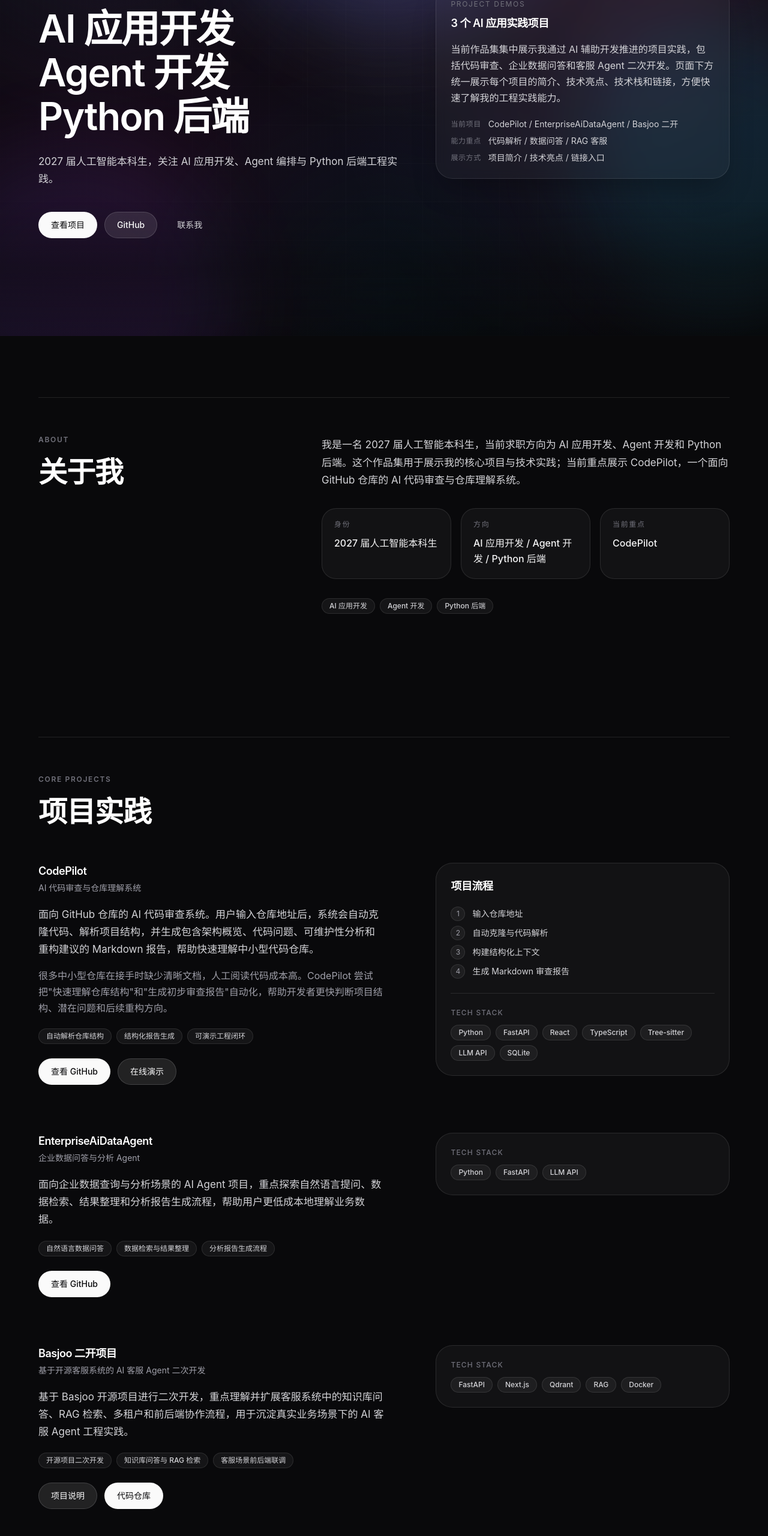
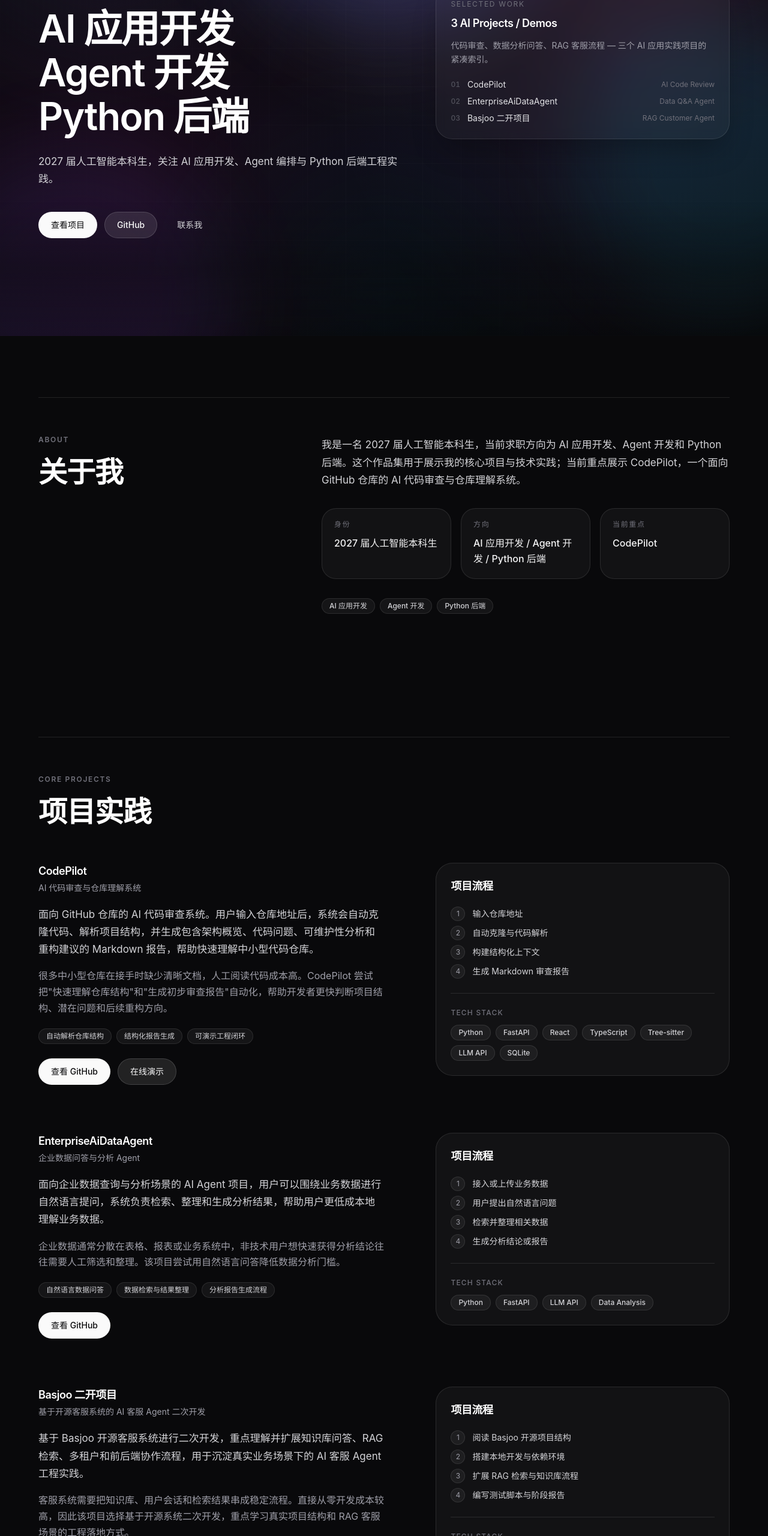
Before and after one commit to Strange-Men/Portfolio, a React (Vite) app: page / in a window 1280 px wide. Shown: the part 240-2800 px from the top of the page at 60% size. Built offline with nearby package versions, Linux system fonts and the light colour scheme; the HTML template or start-up script is replaced by a standard one.

Commit message:
feat(v1.28.1-projects-contact-link): refine project cards and gmail contact

```diff
--- a/src/components/sections/CodePilotSection.tsx
+++ b/src/components/sections/CodePilotSection.tsx
@@ -4,11 +4,9 @@
 function ProjectCard({
   project,
   delay,
-  showFlow,
 }: {
   project: (typeof projects)[number];
   delay: number;
-  showFlow?: boolean;
 }) {
   return (
     <RevealOnScroll delay={delay}>
@@ -66,7 +64,7 @@
           colors={['#c084fc', '#eb1f94', '#f838ea']}
           fillOpacity={0.08}
         >
-          {showFlow && project.flow && (
+          {project.flow && project.flow.length > 0 && (
             <>
               <h4 className="text-lg font-semibold tracking-tight text-white">
                 项目流程
@@ -123,7 +121,6 @@
               key={project.id}
               project={project}
               delay={index * 120}
-              showFlow={index === 0}
             />
           ))}
         </div>
--- a/src/components/sections/ContactSection.tsx
+++ b/src/components/sections/ContactSection.tsx
@@ -33,7 +33,9 @@
 
               <div className="mt-8 flex flex-wrap gap-3">
                 <a
-                  href={links.emailHref}
+                  href={links.gmailHref}
+                  target="_blank"
+                  rel="noreferrer noopener"
                   className="inline-flex min-h-11 items-center justify-center rounded-full px-5 py-2.5 text-sm font-medium transition-colors focus-visible:outline focus-visible:outline-2 focus-visible:outline-offset-2 border border-white/15 bg-zinc-50 text-zinc-950 hover:bg-white focus-visible:outline-zinc-50"
                 >
                   发送 Email
--- a/src/components/sections/HeroSection.tsx
+++ b/src/components/sections/HeroSection.tsx
@@ -73,7 +73,7 @@
             </div>
           </div>
 
-          {/* right: Career Focus summary panel */}
+          {/* right: Selected Work summary panel */}
           <BorderGlowCard
             className="hero-anim hero-fade rounded-3xl border border-white/10 bg-white/[0.04] p-6 shadow-2xl shadow-black/30 backdrop-blur-sm"
             edgeSensitivity={30}
@@ -92,17 +92,18 @@
               {profile.heroSummary.title}
             </h2>
 
-            <p className="text-body-default mt-4 text-zinc-300">
+            <p className="mt-3 text-sm leading-relaxed text-zinc-400">
               {profile.heroSummary.body}
             </p>
 
             <div className="mt-5 space-y-2">
-              {profile.heroSummary.highlights.map((item) => (
-                <div key={item.key} className="flex items-center gap-3 text-sm">
-                  <span className="shrink-0 text-xs font-medium uppercase tracking-wider text-zinc-500">
-                    {item.key}
+              {profile.heroSummary.projects.map((item) => (
+                <div key={item.index} className="flex items-center gap-3 text-sm">
+                  <span className="shrink-0 tabular-nums text-xs font-medium text-zinc-600">
+                    {item.index}
                   </span>
-                  <span className="text-zinc-300">{item.value}</span>
+                  <span className="text-zinc-200">{item.name}</span>
+                  <span className="ml-auto text-xs text-zinc-500">{item.tag}</span>
                 </div>
               ))}
             </div>
--- a/src/data/links.ts
+++ b/src/data/links.ts
@@ -7,6 +7,7 @@
   basjooCode: 'https://github.com/Strange-Men/basjoo/tree/phase1-rag-eval-harness',
   email: '1643229721@qq.com',
   emailHref: 'mailto:1643229721@qq.com?subject=Portfolio%20Contact',
+  gmailHref: 'https://mail.google.com/mail/?view=cm&fs=1&to=1643229721%40qq.com&su=Portfolio%20Contact',
 } as const;
 
 export type LinkKey = keyof typeof links;
--- a/src/data/profile.ts
+++ b/src/data/profile.ts
@@ -10,13 +10,13 @@
     '我是一名 2027 届人工智能本科生，当前求职方向为 AI 应用开发、Agent 开发和 Python 后端。这个作品集用于展示我的核心项目与技术实践；当前重点展示 CodePilot，一个面向 GitHub 仓库的 AI 代码审查与仓库理解系统。',
   focusTags: ['AI 应用开发', 'Agent 开发', 'Python 后端'],
   heroSummary: {
-    label: 'Project Demos',
-    title: '3 个 AI 应用实践项目',
-    body: '当前作品集集中展示我通过 AI 辅助开发推进的项目实践，包括代码审查、企业数据问答和客服 Agent 二次开发。页面下方统一展示每个项目的简介、技术亮点、技术栈和链接，方便快速了解我的工程实践能力。',
-    highlights: [
-      { key: '当前项目', value: 'CodePilot / EnterpriseAiDataAgent / Basjoo 二开' },
-      { key: '能力重点', value: '代码解析 / 数据问答 / RAG 客服' },
-      { key: '展示方式', value: '项目简介 / 技术亮点 / 链接入口' },
+    label: 'Selected Work',
+    title: '3 AI Projects / Demos',
+    body: '代码审查、数据分析问答、RAG 客服流程 — 三个 AI 应用实践项目的紧凑索引。',
+    projects: [
+      { index: '01', name: 'CodePilot', tag: 'AI Code Review' },
+      { index: '02', name: 'EnterpriseAiDataAgent', tag: 'Data Q&A Agent' },
+      { index: '03', name: 'Basjoo 二开项目', tag: 'RAG Customer Agent' },
     ],
   },
 } as const;
--- a/src/data/projects.ts
+++ b/src/data/projects.ts
@@ -53,9 +53,17 @@
     name: 'EnterpriseAiDataAgent',
     subtitle: '企业数据问答与分析 Agent',
     description:
-      '面向企业数据查询与分析场景的 AI Agent 项目，重点探索自然语言提问、数据检索、结果整理和分析报告生成流程，帮助用户更低成本地理解业务数据。',
+      '面向企业数据查询与分析场景的 AI Agent 项目，用户可以围绕业务数据进行自然语言提问，系统负责检索、整理和生成分析结果，帮助用户更低成本地理解业务数据。',
+    painPoint:
+      '企业数据通常分散在表格、报表或业务系统中，非技术用户想快速获得分析结论往往需要人工筛选和整理。该项目尝试用自然语言问答降低数据分析门槛。',
     highlights: ['自然语言数据问答', '数据检索与结果整理', '分析报告生成流程'],
-    techStack: ['Python', 'FastAPI', 'LLM API'],
+    flow: [
+      '接入或上传业务数据',
+      '用户提出自然语言问题',
+      '检索并整理相关数据',
+      '生成分析结论或报告',
+    ],
+    techStack: ['Python', 'FastAPI', 'LLM API', 'Data Analysis'],
     links: [
       { label: '查看 GitHub', href: links.enterpriseAiGithub, type: 'github' },
     ],
@@ -65,9 +73,17 @@
     name: 'Basjoo 二开项目',
     subtitle: '基于开源客服系统的 AI 客服 Agent 二次开发',
     description:
-      '基于 Basjoo 开源项目进行二次开发，重点理解并扩展客服系统中的知识库问答、RAG 检索、多租户和前后端协作流程，用于沉淀真实业务场景下的 AI 客服 Agent 工程实践。',
+      '基于 Basjoo 开源客服系统进行二次开发，重点理解并扩展知识库问答、RAG 检索、多租户和前后端协作流程，用于沉淀真实业务场景下的 AI 客服 Agent 工程实践。',
+    painPoint:
+      '客服系统需要把知识库、用户会话和检索结果串成稳定流程。直接从零开发成本较高，因此该项目选择基于开源系统二次开发，重点学习真实项目结构和 RAG 客服场景的工程落地方式。',
     highlights: ['开源项目二次开发', '知识库问答与 RAG 检索', '客服场景前后端联调'],
-    techStack: ['FastAPI', 'Next.js', 'Qdrant', 'RAG', 'Docker'],
+    flow: [
+      '阅读 Basjoo 开源项目结构',
+      '搭建本地开发与依赖环境',
+      '扩展 RAG 检索与知识库流程',
+      '编写测试脚本与阶段报告',
+    ],
+    techStack: ['FastAPI', 'Next.js', 'Qdrant', 'RAG', 'Docker', 'Python', 'TypeScript'],
     links: [
       { label: '项目说明', href: links.basjooReadme, type: 'readme' },
       { label: '代码仓库', href: links.basjooCode, type: 'github' },
```
Also changed, not shown: 5 other files (tests, documents, lock files or other folders).
